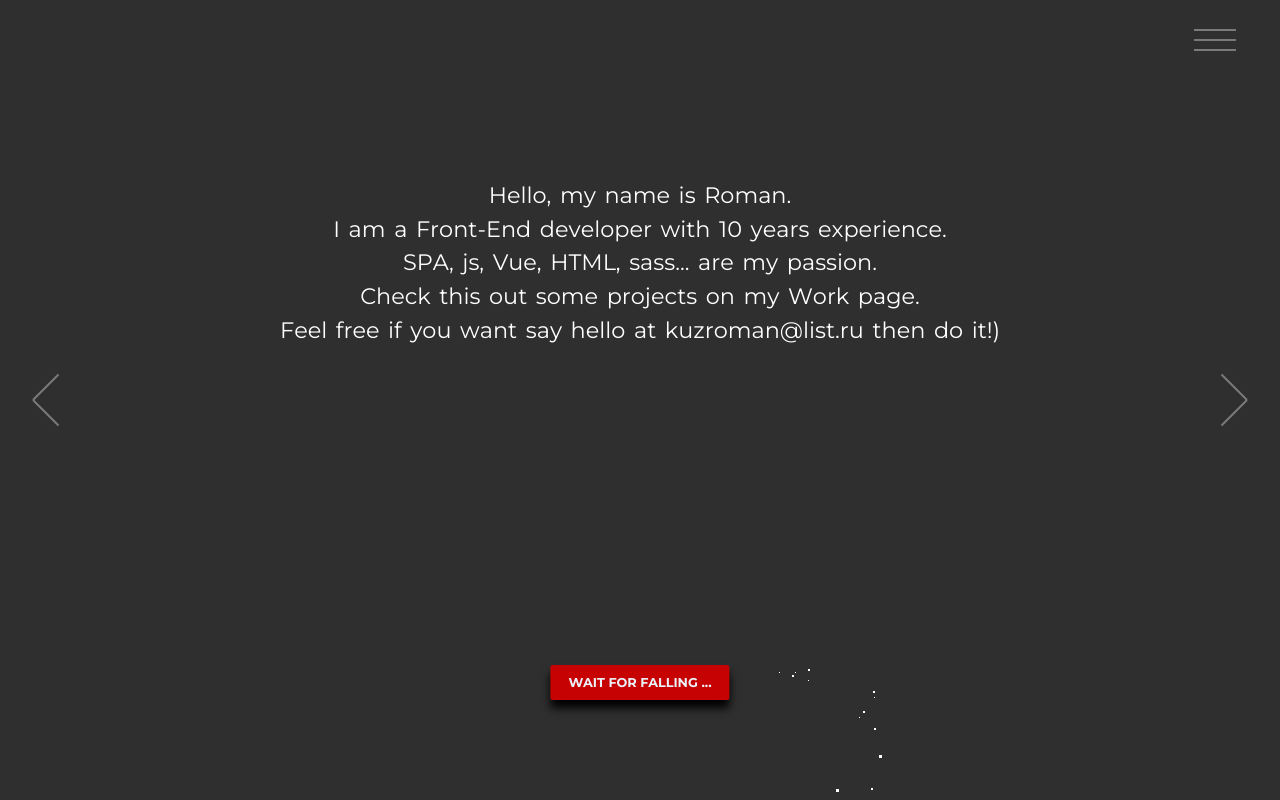
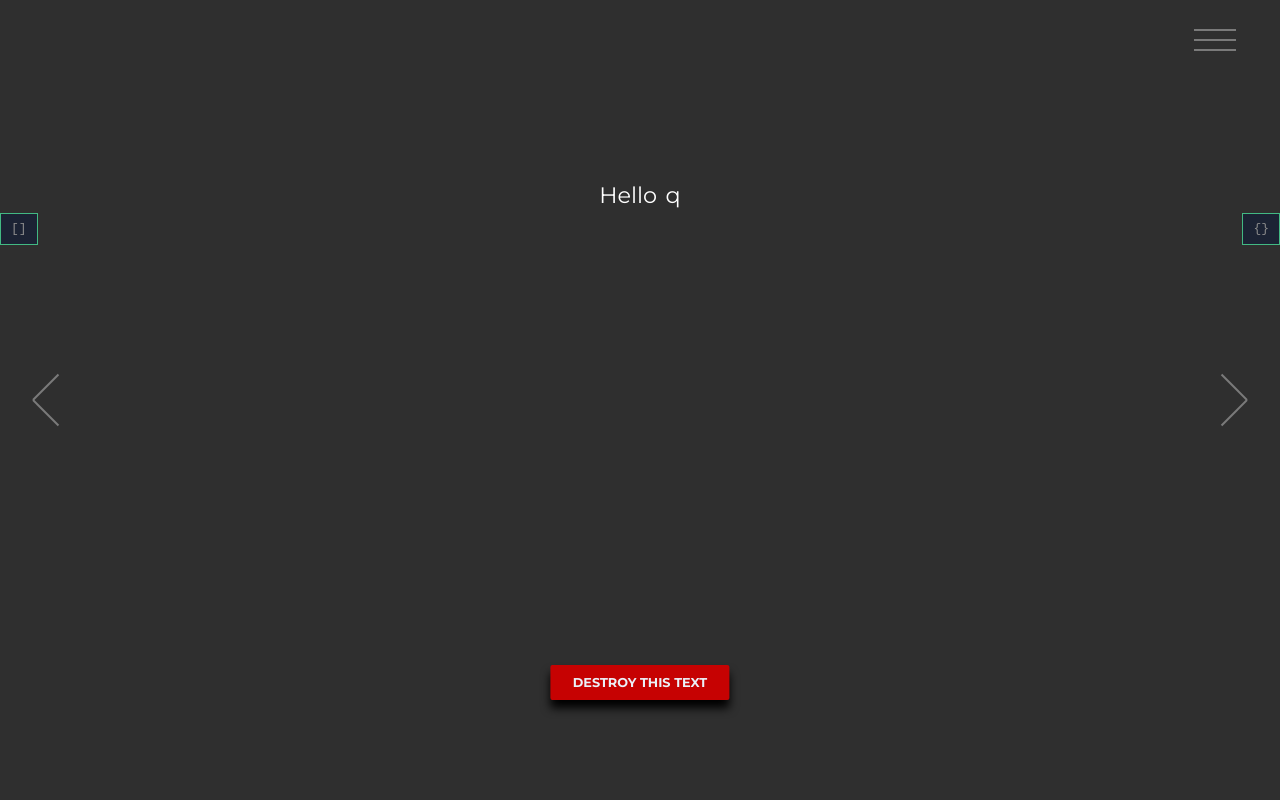
Before and after one commit to kuzroman/portfolio-3.0, a Vue app: page /#/ in a window 1280 px wide. Shown: the top 800 px of the page. Built offline with nearby package versions, Linux system fonts and the light colour scheme.

Commit message:
add damage for shooter

```diff
--- a/src/components/game/CanvasLetters.vue
+++ b/src/components/game/CanvasLetters.vue
@@ -19,6 +19,7 @@
       :seeds="seeds"
       :bullets="bullets"
       :letters="letters"
+      :shooter="shooter"
       @debug-input--pause="pause"
     />
   </div>
@@ -41,7 +42,8 @@
   props: {
     isDebug: { type: Boolean, default: false },
     barrier: { type: Object, default: null },
-    shot: { type: Object, default: null },
+    shot: { type: Number, default: 0 },
+    shooter: { type: Object, default: () => {} },
   },
   data() {
     return {
@@ -77,10 +79,9 @@
     isPageLoaderHide() {
       this.prepareToGame()
     },
-    shot(shot) {
-      let bullet = new Bullet(shot.x, shot.y)
+    shot() {
+      let bullet = new Bullet(this.shooter.x1, this.shooter.y1)
       this.bullets.push(bullet)
-      // this.startBulletMove()
       this.startAnimation()
     },
   },
@@ -137,7 +138,7 @@
 
         this.updateSeeds()
         this.updateBullets()
-        console.log(1)
+        // console.log(1)
 
         if (!this.seeds.length && !this.bullets.length) {
           clearInterval(animationId)
@@ -149,7 +150,12 @@
     updateSeeds() {
       this.seeds = this.seeds.filter((seed) => {
         seed.update(this.barrier)
-        this.canvas.drawRect(seed.x, seed.y, seed.size)
+
+        if (seed.type === 'shrapnel') {
+          this.checkDamage(this.shooter, seed)
+        }
+
+        this.canvas.drawRect(seed.x1, seed.y1, seed.size)
         return !seed.isStopped
       })
     },
@@ -157,12 +163,14 @@
     updateBullets() {
       this.bullets = this.bullets.filter((bullet) => {
         bullet.update()
+
         let aliveLetters = this.getLifeLetters()
         if (aliveLetters.length) {
-          this.checkHits(bullet, aliveLetters)
+          this.checkGoals(bullet, aliveLetters)
         } else {
           this.setIsGameFinished(true)
         }
+
         this.canvas.drawRect(bullet.x1, bullet.y1, bullet.size, '#fc0')
         return !bullet.isStopped
       })
@@ -171,7 +179,7 @@
     getLifeLetters() {
       return this.letters.filter((letter) => !letter.isKilled)
     },
-    checkHits(bullet, aliveLetters) {
+    checkGoals(bullet, aliveLetters) {
       aliveLetters.forEach((letter) => {
         if (
           bullet.y1 < letter.y1 &&
@@ -182,6 +190,16 @@
           this.addSeed({ x1: bullet.x1, y1: bullet.y1 }, 'shrapnel')
         }
       })
+    },
+    checkDamage(shooter, seed) {
+      if (
+        shooter.y1 < seed.y1 &&
+        shooter.x1 < seed.x1 &&
+        seed.x1 < shooter.x2
+      ) {
+        seed.isStopped = true
+        this.$emit('canvas-letters-damage')
+      }
     },
 
     pause(bool) {
--- a/src/components/game/DebugInput.vue
+++ b/src/components/game/DebugInput.vue
@@ -1,7 +1,9 @@
 <template>
   <div class="debug-input">
-    <pre class="left">{{ [...seeds, ...bullets] }}</pre>
-    <pre class="right">{{ letters }}</pre>
+    <!--    <pre class="left">{{ [...seeds, ...bullets] }}</pre>-->
+    <!--    <pre class="right">{{ letters }}</pre>-->
+    <pre class="left">{{ seeds }}</pre>
+    <pre class="right">{{ shooter }}</pre>
   </div>
 </template>
 
@@ -13,6 +15,7 @@
     seeds: { type: Array, default: [] },
     bullets: { type: Array, default: [] },
     letters: { type: Array, default: [] },
+    shooter: { type: Object, default: {} },
   },
   data() {
     return {
--- a/src/components/game/MainGame.vue
+++ b/src/components/game/MainGame.vue
@@ -5,14 +5,19 @@
     @mousemove="moveShooter"
     :key="mainGameKey"
   >
-    <CanvasLetters :isDebug="isDebug" :barrier="barrier" :shot="shot" />
+    <CanvasLetters
+      :isDebug="isDebug"
+      :barrier="barrier"
+      :shot="shot"
+      :shooter="shooter"
+      @canvas-letter-damage="getDamage"
+    />
     <ButtonPlay
       @button-play--mounted="setBarrier"
       @button-play--restart="restartGame"
     />
     <StatusBar :time="time" />
-    <!--    :handleClick="handleClick"-->
-    <RobotShooter :shooterX="shooterX" ref="robotShooter" />
+    <RobotShooter :shooter="shooter" ref="robotShooter" />
     <ScoreBoard />
   </div>
 </template>
@@ -37,11 +42,12 @@
   data() {
     return {
       barrier: null,
-      isDebug: false,
-      time: 5,
-      shooterX: 0,
-      shot: {},
+      isDebug: true,
+      time: 500,
+      shooter: {},
+      shot: 0,
       mainGameKey: 0,
+      damage: 0,
     }
   },
   computed: {
@@ -61,18 +67,22 @@
       this.barrier = barrier
     },
     makeShot(ev) {
-      // console.log(this.$refs.robotShooter)
       if (!this.isGameReady || this.isGameFinished) return
       this.setIsGameStart(true)
-      this.shot = {
-        x: ev.clientX,
-        y: this.$refs.robotShooter.$el.getBoundingClientRect().top,
+      this.shot += 1
+    },
+    moveShooter(ev) {
+      this.shooter = {
+        x1: ev.clientX,
+        y1: this.$refs.robotShooter.$el.getBoundingClientRect().top,
+        x2: ev.clientX + this.$refs.robotShooter.$el.offsetWidth,
       }
     },
-    moveShooter(ev) {
-      this.shooterX = ev.clientX
+    getDamage() {
+      this.damage += 1
     },
   },
+  mounted() {},
 }
 </script>
 
--- a/src/components/game/RobotShooter.vue
+++ b/src/components/game/RobotShooter.vue
@@ -8,14 +8,24 @@
 export default {
   name: 'RobotShooter',
   props: {
-    shooterX: { type: Number, default: 0 },
-    // handleClick: { type: Function, default: null },
+    shooter: { type: Object, default: {} },
+    damage: { type: Number, default: 0 },
+  },
+  data() {
+    return {
+      damage: 100,
+    }
+  },
+  watch: {
+    damage(damage) {
+      this.health -= damage * 3
+    },
   },
   computed: {
     ...mapGetters(['isGameReady', 'isGameFinished']),
 
     left() {
-      return { left: this.shooterX + 'px' }
+      return { left: this.shooter.x1 + 'px' }
     },
     stiles() {
       return { active: this.isGameReady && !this.isGameFinished }
--- a/src/components/game/ScoreBoard.vue
+++ b/src/components/game/ScoreBoard.vue
@@ -7,6 +7,19 @@
 
 export default {
   name: 'ScoreBoard',
+  props: {
+    damage: { type: Number, default: 0 },
+  },
+  data() {
+    return {
+      health: 100,
+    }
+  },
+  watch: {
+    damage(damage) {
+      this.health -= damage * 3
+    },
+  },
   computed: {
     ...mapGetters(['isGameFinished']),
   },
--- a/src/components/game/abstractions/Seed.js
+++ b/src/components/game/abstractions/Seed.js
@@ -2,7 +2,7 @@
   Math.floor(Math.random() * (max - min + 1) + min)
 
 export default class Seed {
-  #ground = 1500
+  #ground = document.body.offsetHeight
   #gravityX = getRandomInRange(1, 5)
   #gravityY = getRandomInRange(1, 5)
   #speed = getRandomInRange(2, 5) / 10
@@ -11,8 +11,8 @@
   #revert = false
 
   constructor(x1, y1, type = 'default') {
-    this.x = x1 || 0
-    this.y = y1 || 0
+    this.x1 = x1 || 0
+    this.y1 = y1 || 0
     this.size = getRandomInRange(1, 3)
     this.isStopped = false
     this.direction = Math.random() < 0.6 ? 1 : -1
@@ -44,7 +44,7 @@
 
   _updateShrapnel() {
     // if (this._isPlayer(player)) {
-    //   this.y = this.#ground
+    //   this.y1 = this.#ground
     //   this.isStopped = true
     // }
 
@@ -63,12 +63,14 @@
   }
 
   _isUnderGround() {
-    return this.#ground < this.y
+    return this.#ground < this.y1
   }
 
   _isBarrier(barrier) {
     if (!barrier) return false
-    return this.y >= barrier.y && barrier.xFrom < this.x && this.x < barrier.xTo
+    return (
+      this.y1 >= barrier.y1 && barrier.xFrom < this.x1 && this.x1 < barrier.xTo
+    )
   }
 
   _move() {
@@ -79,18 +81,18 @@
 
   _fallDown(direction = 1) {
     this._moveX(direction)
-    this.y += Math.round(this.#gravityY)
+    this.y1 += Math.round(this.#gravityY)
     this.#gravityY = Math.round((this.#gravityY + this.#speed) * 100) / 100
   }
 
   _fallUp(direction = 1) {
     this._moveX(direction)
-    this.y -= Math.round(this.#gravityY)
+    this.y1 -= Math.round(this.#gravityY)
     this.#gravityY = Math.round((this.#gravityY - 1) * 100) / 100
   }
 
   _moveX(direction = 1) {
-    this.x += direction * Math.round(this.#gravityX / 7)
+    this.x1 += direction * Math.round(this.#gravityX / 7)
     this.#gravityX = Math.round((this.#gravityX + this.#speed) * 100) / 100
   }
 }
--- a/src/store/game.js
+++ b/src/store/game.js
@@ -1,12 +1,13 @@
 // import Vue from 'vue'
 
+const defaultIsSeedsFall = false
 const defaultIsGameReady = false
 const defaultIsGameStart = false
 const defaultIsGameFinished = false
 
 export default {
   state: () => ({
-    isSeedsFall: false,
+    isSeedsFall: defaultIsSeedsFall,
     isGameReady: defaultIsGameReady,
     isGameStart: defaultIsGameStart,
     isGameFinished: defaultIsGameFinished,
@@ -35,6 +36,7 @@
     //   Vue.set(state.letters, letter.id, letter)
     // },
     resetStateGame(state) {
+      state.isSeedsFall = defaultIsSeedsFall
       state.isGameReady = defaultIsGameReady
       state.isGameStart = defaultIsGameStart
       state.isGameFinished = defaultIsGameFinished
```
